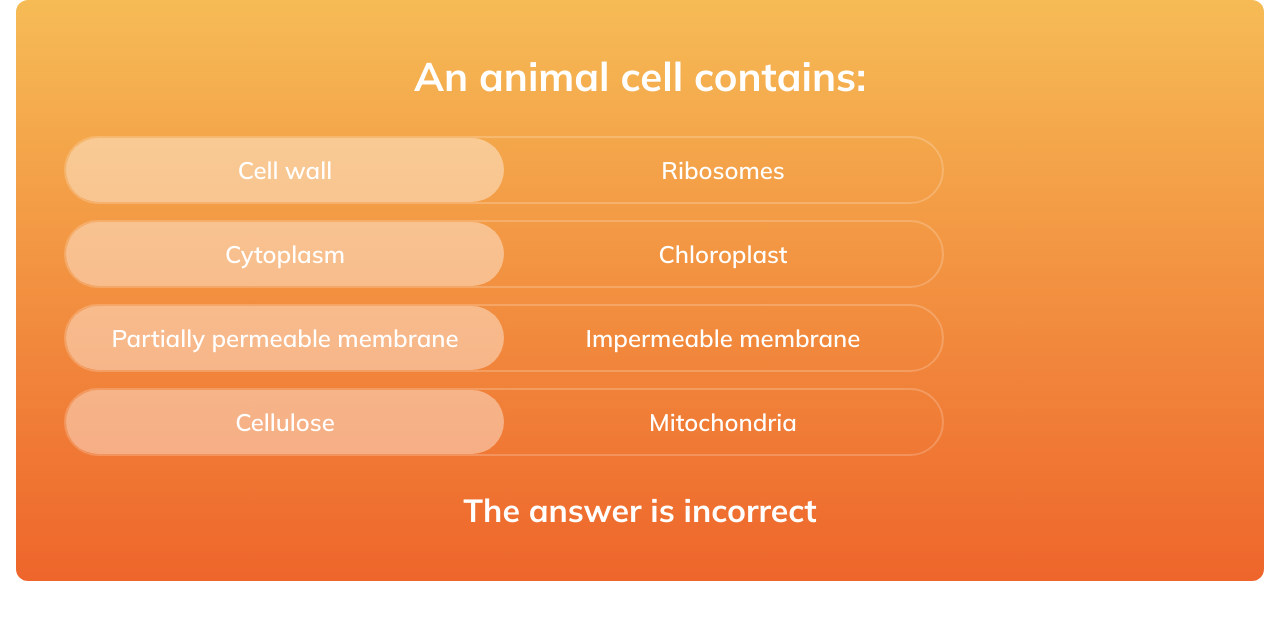
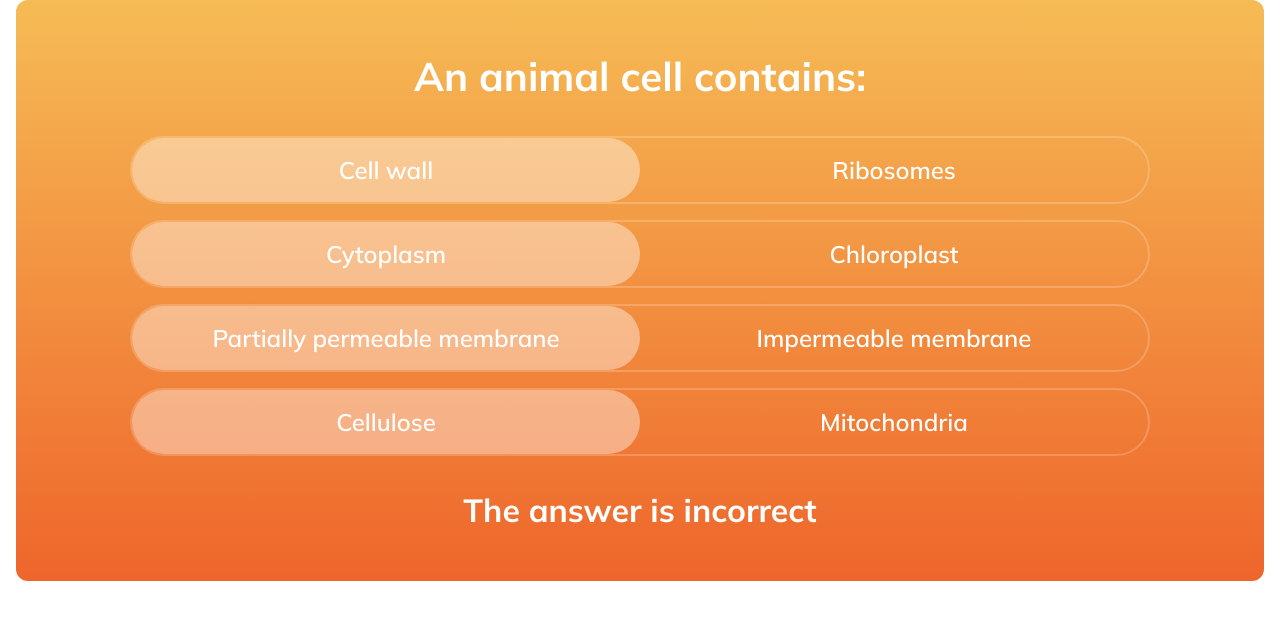
Before and after one commit to dannyedhouse/seneca-learning-fe-challenge, a React (Vite) app: page / in a window 1280 px wide. Shown: the top 620 px of the page. Built offline with nearby package versions, Linux system fonts and the light colour scheme.

Commit message:
Styling improvements

```diff
--- a/src/components/OptionSwitch/OptionSwitch.tsx
+++ b/src/components/OptionSwitch/OptionSwitch.tsx
@@ -19,7 +19,7 @@ export const OptionSwitch = ({
 }: OptionSwitchProps) => {
   return (
     <div
-      className="border-2 border-white border-opacity-20 relative flex items-center rounded-full "
+      className="border-2 border-white border-opacity-20 relative flex items-center rounded-full w-full"
       style={{ maxWidth }}
     >
       {choices.map((choice, index) => {
--- a/src/components/OptionsContainer/OptionsContainer.tsx
+++ b/src/components/OptionsContainer/OptionsContainer.tsx
@@ -22,11 +22,11 @@ export const OptionsContainer = ({
       .flatMap((option) => option.choices)
       .reduce((max, choice) => (choice.length > max ? choice.length : max), 0);
 
-    return longestChoice * 30 + 40;
+    return longestChoice * 35 + 40;
   }, [options]);
 
   return (
-    <div className="flex flex-col gap-8 md:gap-4 mb-8">
+    <div className="flex flex-col gap-8 md:gap-4 mb-8 w-full items-center">
       {options.map((option, index) => (
         <OptionSwitch
           activeTextColor={activeTextColor}
--- a/src/components/Questions/Questions.tsx
+++ b/src/components/Questions/Questions.tsx
@@ -54,8 +54,6 @@ export const Questions = () => {
         <h1 className="text-white font-bold text-[20px] sm:text-[40px] leading-[56px] tracking-[0px]">
           {currentQuestion?.question}
         </h1>
-
-        <div className="flex flex-col w-full gap-8 md:gap-4">
         <OptionsContainer
           activeTextColor={textColor}
           options={currentQuestion?.options ?? []}
@@ -64,7 +62,6 @@ export const Questions = () => {
           allCorrect={allCorrect}
         />
       </div>
-      </div>
       <h2 className="text-white font-bold text-[16px] sm:text-[32px] leading-[44.8px] tracking-[0px]">
         The answer is {allCorrect ? "correct!" : "incorrect"}
       </h2>
```
Lines whose indentation alone changed are shown as unchanged.
